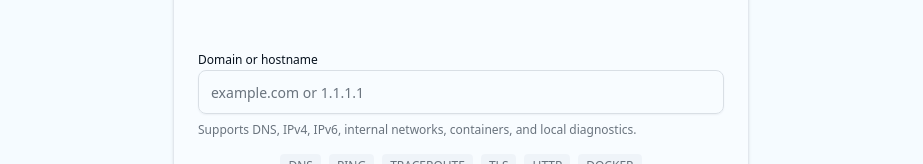
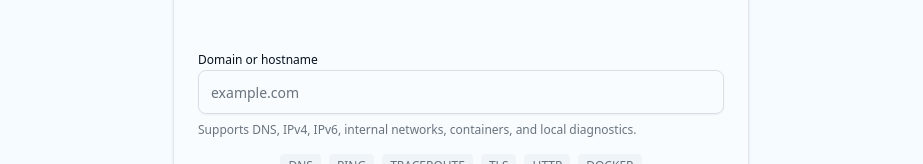
Before and after one commit to EngenMe/network-inspector-dashboard, a Next.js app in the folder frontend/: page / in a window 1280 px wide. Shown: the part 433-597 px from the top of the page, without its empty margins (179-1102 px from the left). Built offline with nearby package versions, Linux system fonts and the light colour scheme.

Commit message:
feat(ui): refine target input placeholder for clarity
Update the target input field placeholder to remove "1.1.1.1" and ensure consistency with expected domain format examples.

```diff
--- a/frontend/app/page.tsx
+++ b/frontend/app/page.tsx
@@ -74,7 +74,7 @@ export default function Page() {
                                 id="target"
                                 aria-label="Domain or hostname"
                                 aria-invalid={showError}
-                                placeholder="example.com or 1.1.1.1"
+                                placeholder="example.com"
                                 value={target}
                                 autoComplete="off"
                                 inputMode="url"
```
